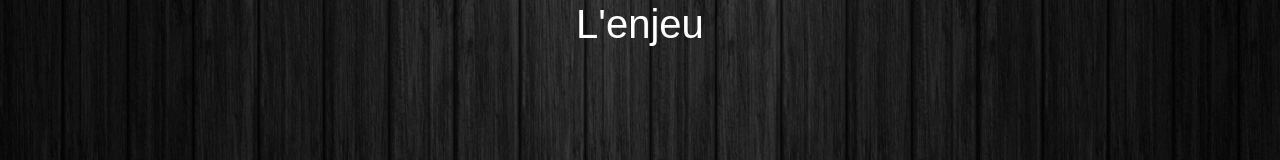
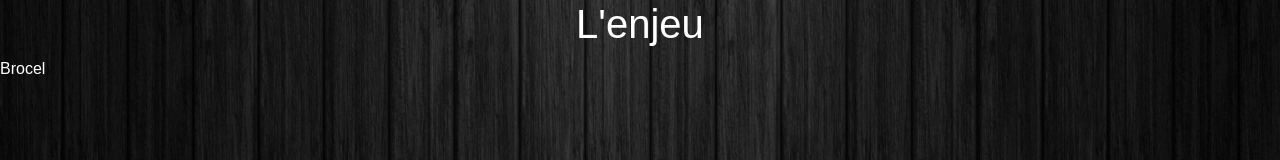
Before and after one commit to Brocel/Enjeu-angular8, an Angular app: page / in a window 1280 px wide. Shown: the top 160 px of the page. Built offline with nearby package versions, Linux system fonts and the light colour scheme.

Commit message:
Ajout des styles, ajout d'un joueur: Brocel

```diff
--- a/src/app/app.component.html
+++ b/src/app/app.component.html
@@ -1,4 +1,5 @@
 <h1>{{ title }}</h1>
 
+<app-joueurs></app-joueurs>
 
 <router-outlet></router-outlet>
--- a/src/app/joueurs/joueurs.component.html
+++ b/src/app/joueurs/joueurs.component.html
@@ -1 +1 @@
-<p>joueurs works!</p>
+{{joueur}}
--- a/src/app/joueurs/joueurs.component.ts
+++ b/src/app/joueurs/joueurs.component.ts
@@ -11,5 +11,6 @@ export class JoueursComponent implements OnInit {
 
   ngOnInit() {
   }
+  joueur = 'Brocel';
 
 }
--- a/src/styles.css
+++ b/src/styles.css
@@ -1,6 +1,5 @@
 /* Application-wide Styles */
 h1 {
-  color: white;
   font-family: Arial, Helvetica, sans-serif;
   font-size: 250%;
   text-align: center;
@@ -20,6 +19,7 @@ body, input[text], button {
 /* everywhere else */
 * {
   font-family: Arial, Helvetica, sans-serif;
+  color: white;
 }
 /*Background*/
 .bGroundImg {
```
